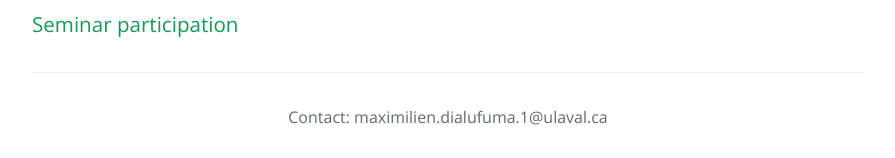
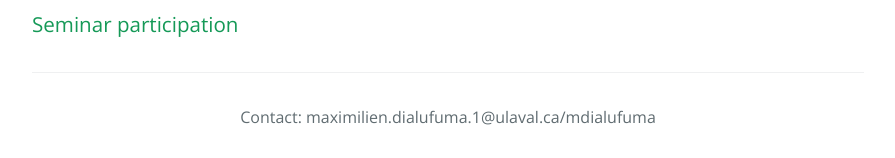
Before and after one commit to dialufuma/dialufuma.github.io, a Jekyll site: the page built from index.md, in a window 1280 px wide. Shown: the part 1006-1164 px from the top of the page, without its empty margins (192-1087 px from the left). Built offline with Jekyll 4.4.1, drawn with Linux system fonts in a browser that asks for light colours.

Commit message:
Update _config.yml

```diff
--- a/_config.yml
+++ b/_config.yml
@@ -19,7 +19,7 @@
 # in the templates via {{ site.myvariable }}.
 
 title: Maximilien Dialufuma
-email: maximilien.dialufuma.1@ulaval.ca
+email: maximilien.dialufuma.1@ulaval.ca/mdialufuma
 myvariable: true
 google_analytics: G-7W95DVMKJ3
 description: >- # this means to ignore newlines until "baseurl:"
```
